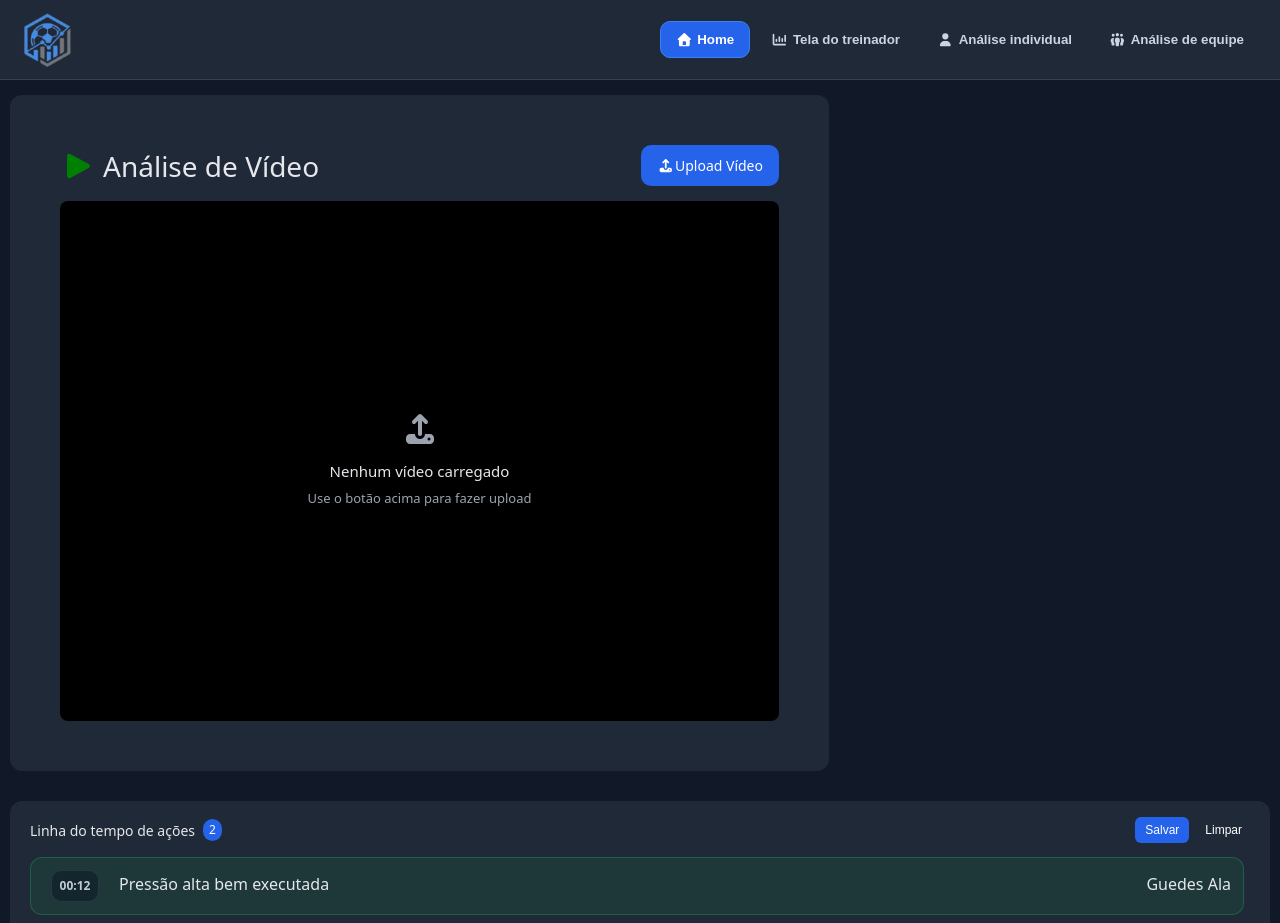
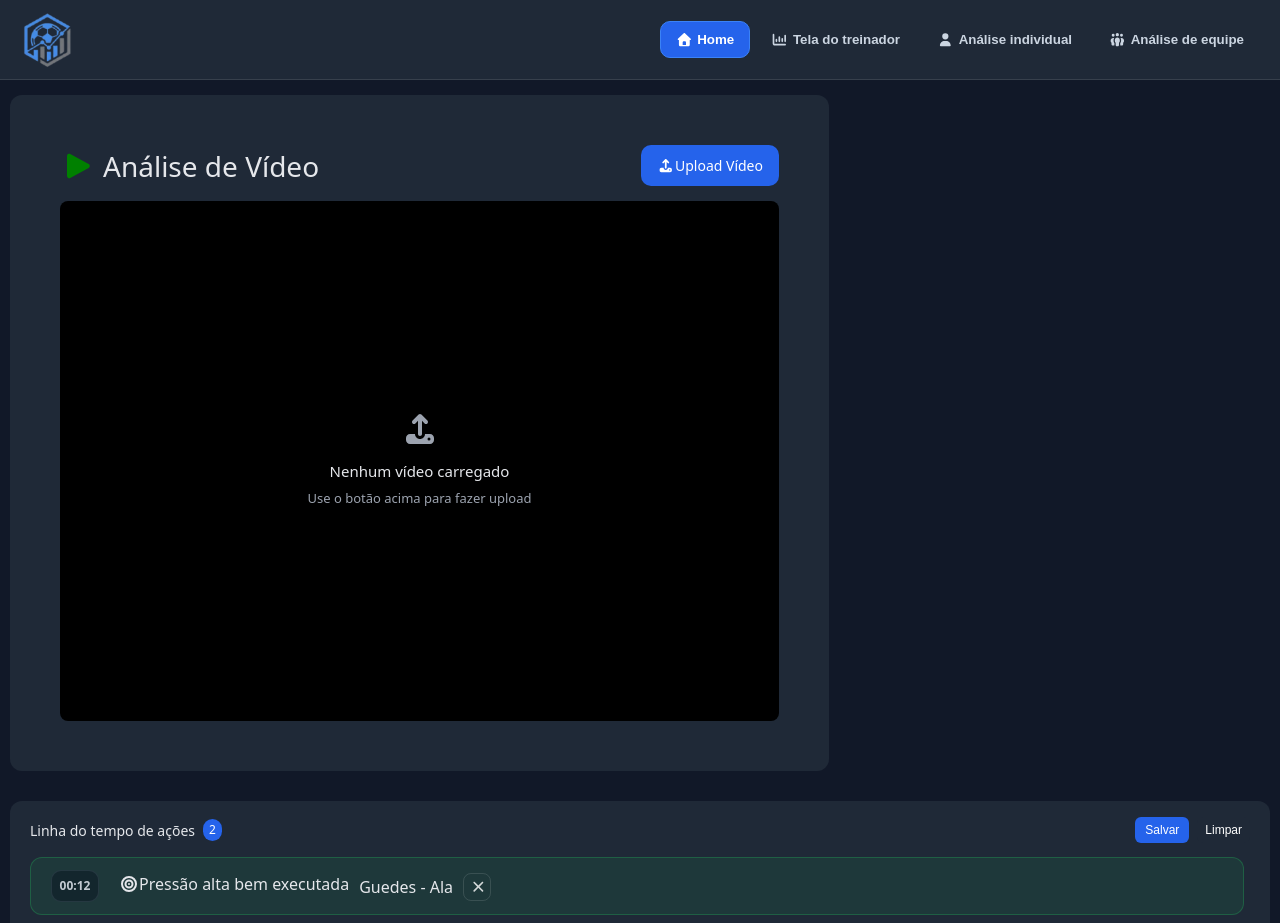
Before and after one commit to diogodls/player, a React (Vite) app: page /individual-analysis in a window 1280 px wide. Shown: the top 923 px of the page. Built offline with nearby package versions, Linux system fonts and the light colour scheme.

Commit message:
feat(#30): Apagar açao individual

```diff
--- a/src/components/ActionLog/ActionLog.module.scss
+++ b/src/components/ActionLog/ActionLog.module.scss
@@ -71,6 +71,21 @@
   text-align: center;
 }
 
+.removeBtn {
+  display: grid;
+  place-items: center;
+  width: 28px;
+  height: 28px;
+  border-radius: 8px;
+  background: none;
+  border: 1px solid rgba(255, 255, 255, 0.12);
+  color: rgba(255, 255, 255, 0.8);
+  cursor: pointer;
+  &:hover {
+    background: rgba(255, 255, 255, 0.06);
+  }
+}
+
 .item {
   display: grid;
   grid-template-columns: 64px 1fr;
@@ -106,10 +121,15 @@
   gap: 10px;
 }
 
+.rightSide {
+  display: flex;
+  align-items: center;
+  gap: 10px;
+}
+
 .itemBody {
   display: flex;
   padding-top: 2px;
-  flex-direction: column;
   gap: 6px;
 }
 
--- a/src/components/ActionLog/ActionLog.tsx
+++ b/src/components/ActionLog/ActionLog.tsx
@@ -3,6 +3,8 @@ import {useEffect, useState, useRef} from "react";
 import { useToast} from "../../contexts/ToastContext.tsx";
 import { useCookies } from "react-cookie";
 import type {Player} from "../../pages/CoachDashboard";
+import {FontAwesomeIcon} from "@fortawesome/react-fontawesome";
+import {faBullseye, faXmark} from "@fortawesome/free-solid-svg-icons";
 
 type TaggedAction = {
   id: string;
@@ -75,7 +77,7 @@ const ActionLog = () => {
   useEffect(() => {
     if (!hasLoadedCookie.current) return;
 
-    const expires = new Date(Date.now() + 12 * 60 * 60 * 1000); // 12h
+    const expires = new Date(Date.now() + 12 * 60 * 60 * 1000);
 
     setCookie(COOKIE_KEY, JSON.stringify(actions), {
       path: "/",
@@ -88,6 +90,11 @@ const ActionLog = () => {
     setActions([]);
     removeCookie(COOKIE_KEY, { path: "/" });
     toast.success("Log limpo com sucesso!");
+  };
+
+  const handleRemoveAction = (id: string) => {
+    setActions((prev) => prev.filter((a) => a.id !== id));
+    toast.info("Ação removida");
   };
 
   const handleSave = async () => {
@@ -142,12 +149,25 @@ const ActionLog = () => {
 
               <div className={styles.itemBody}>
                 <div className={styles.itemTop}>
-                  <span>{action.title}</span>
+                  <span>
+                    <FontAwesomeIcon icon={faBullseye}/>
+                    {action.title}
+                  </span>
+                  <div className={styles.rightSide}>
                   {action.player && (
-                    <span className={styles.playerTag}>
-                      {action.player.name} {action.player.position}
+                    <span className={styles.playerTag} >
+                      {action.player.name} - {action.player.position}
                     </span>
                   )}
+                    <button
+                      className={styles.removeBtn}
+                      onClick={() => handleRemoveAction(action.id)}
+                      aria-label="Remover ação"
+                      title="Remover"
+                    >
+                      <FontAwesomeIcon icon={faXmark} />
+                    </button>
+                  </div>
                 </div>
               </div>
             </div>
```
